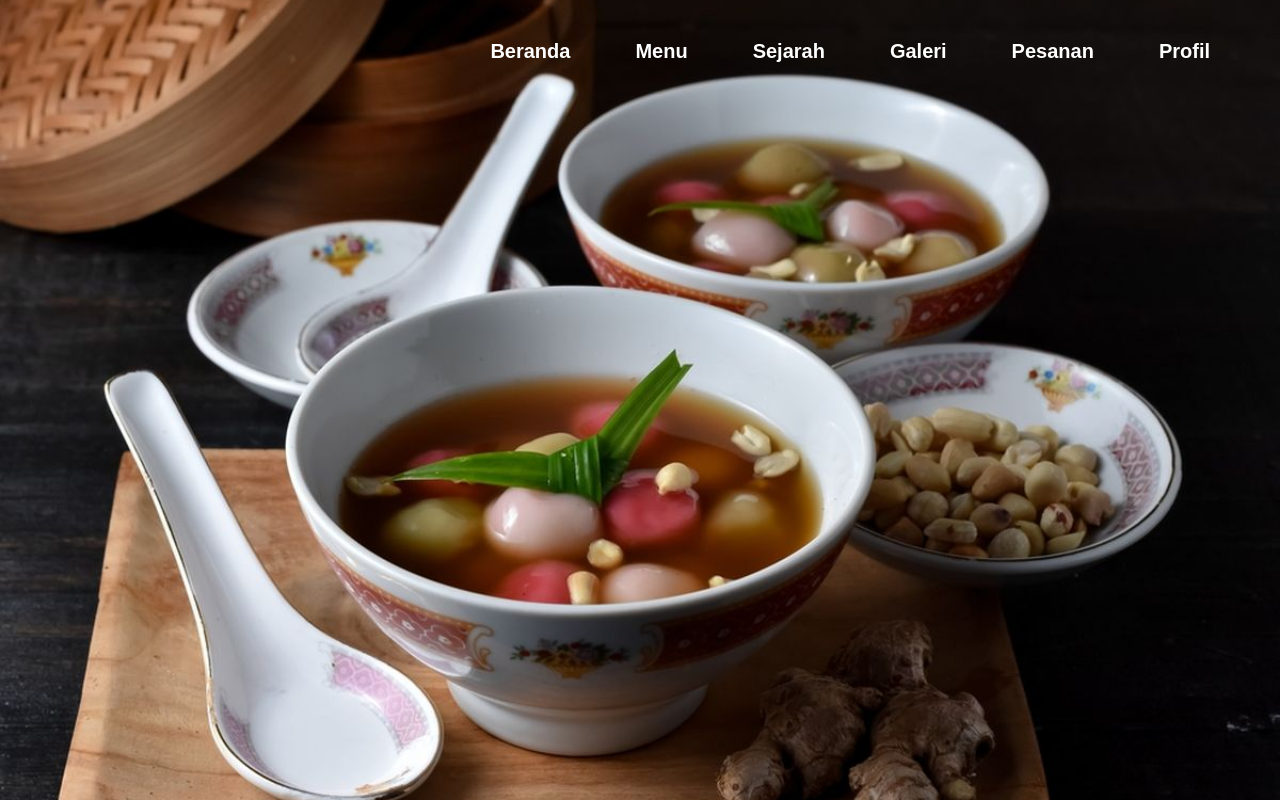
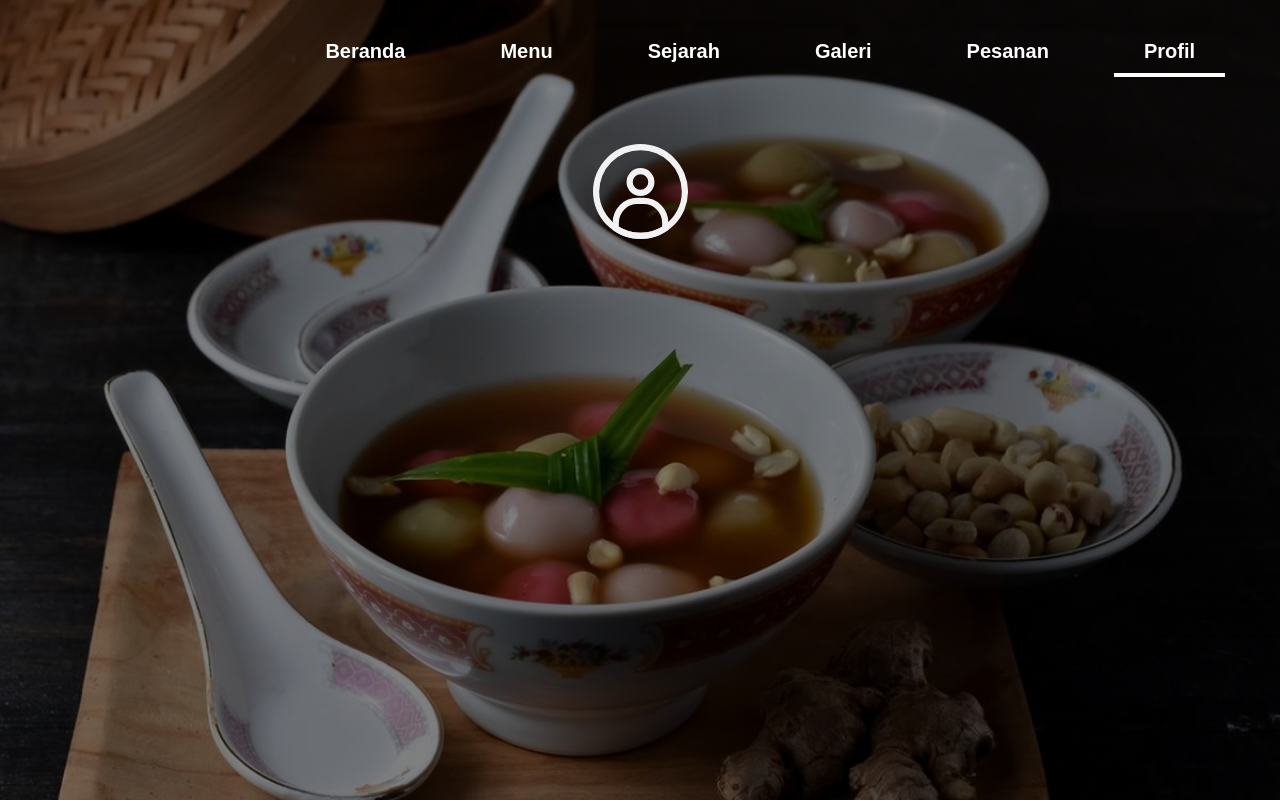
Before and after one commit to Nick17123/6.WedangRonde, a PHP site: page /Profil.html in a window 1280 px wide. Run offline with PHP 8.4, Linux system fonts and the light colour scheme.

Commit message:
Updated wedangstylestyl

```diff
--- a/Profil.html
+++ b/Profil.html
@@ -6,16 +6,19 @@
     <title>Wedang Ronde</title>
     <link rel="stylesheet" href="wedangstyle.css">
 </head>
-<body>
+<body style="background-image:linear-gradient(rgba(0, 0, 0, 0.5), rgba(0, 0, 0, 0.5)),url('Gambar/background.jpg');">
     <nav class="navbar">
-        <ul>
+        <ul class="nav-menu">
             <li><a href="Beranda.html">Beranda</a></li>
             <li><a href="#">Menu</a></li>
             <li><a href="#">Sejarah</a></li>
             <li><a href="#">Galeri</a></li>
             <li><a href="#">Pesanan</a></li>
-            <li><a href="Profil.html">Profil</a></li>
+            <li><a href="Profil.html" class="aktif">Profil</a></li>
         </ul>
     </nav>
+    <div class="profil-ikon-pengguna">
+        <img src="Gambar/profileuser.svg" alt="gambarpengguna">
+    </div>
 </body>
 </html>
--- a/wedangstyle.css
+++ b/wedangstyle.css
@@ -41,6 +41,22 @@ body {
     font-weight: bold;
 }
 
+.nav-menu li a { /* garis bawah profile,beranda, menu, etc */
+    color: white;
+    text-decoration: none;
+    padding: 10px 15px;
+    position:relative
+}
+.nav-menu li a.aktif::after {   /* garis bawah profile,beranda, etc. Tambah <ul class="nav-menu"> di ul */
+    content: "";
+    position: absolute;
+    bottom:-5px;
+    left: -15px; right: -15px; /*ukuran garis kanan kiri */
+    height: 4px;
+    background-color: white;
+}
+
+/*  HALAMAN BERANDA  */
 .content {
     position: absolute;
     top: 25%;
@@ -101,3 +117,31 @@ body {
     width: 30px;
     height: 30px;
 }
+
+/*  BATAS HALAMAN BERANDA  */
+
+
+/*  HALAMAN PROFIL  */
+.profil-ikon-pengguna{
+    position: fixed;
+    top: 18%;
+    height: 95px; width: 95px;
+
+}
+.profil{
+    position: fixed;
+    font-family: 'Poppinsregular';
+}
+
+.profil h1 {
+    text-align: center;
+    margin-top: 80%;
+    font-size: 20px;
+}
+
+@font-face {
+    font-family: 'Poppinsregular';
+    src: url('Gambar/z.woff2') format('woff2');
+}
+
+/*  BATAS HALAMAN PROFIL  */
```
Also changed, not shown: Gambar/profileuser.svg (added), Gambar/z.woff2 (added).
